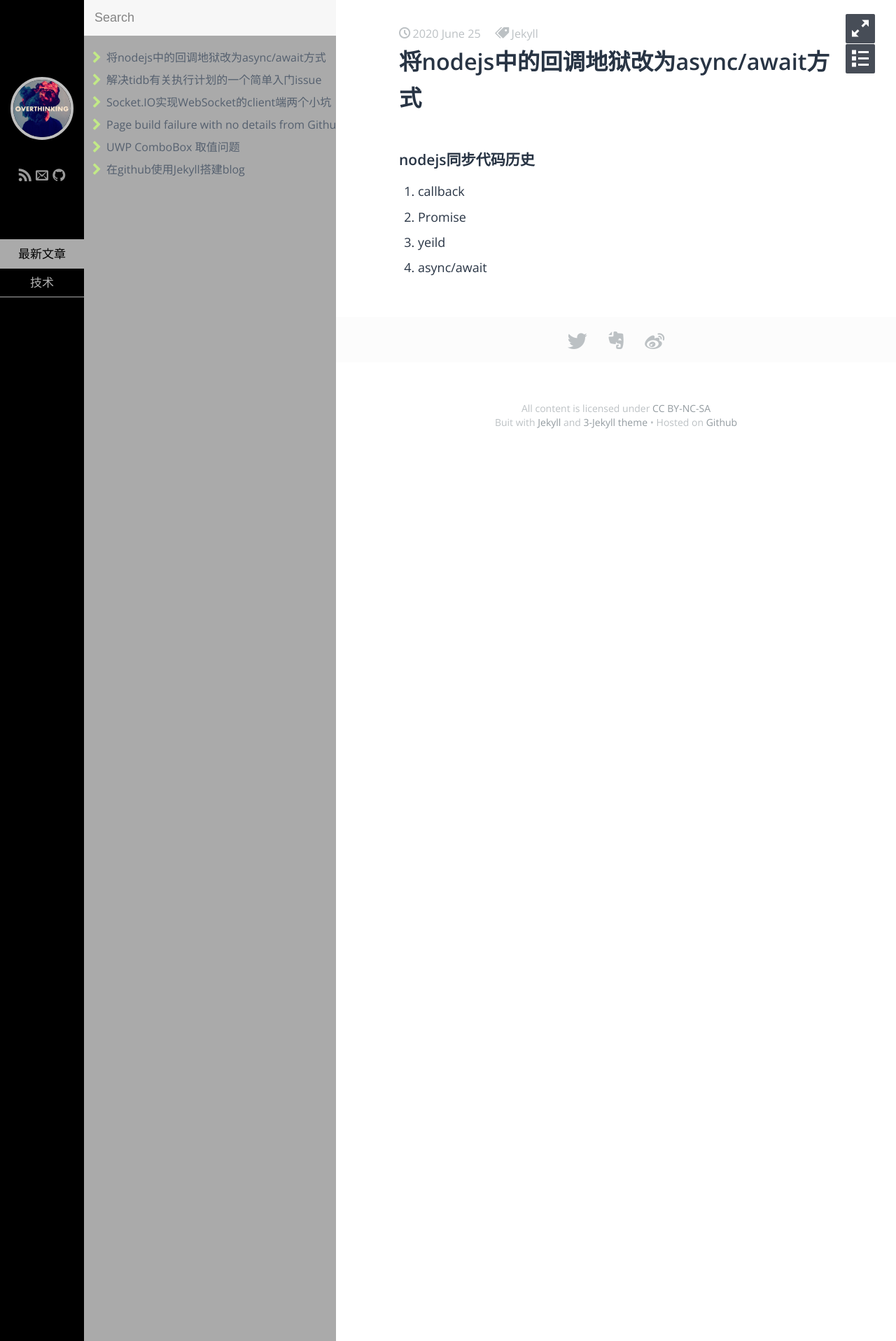
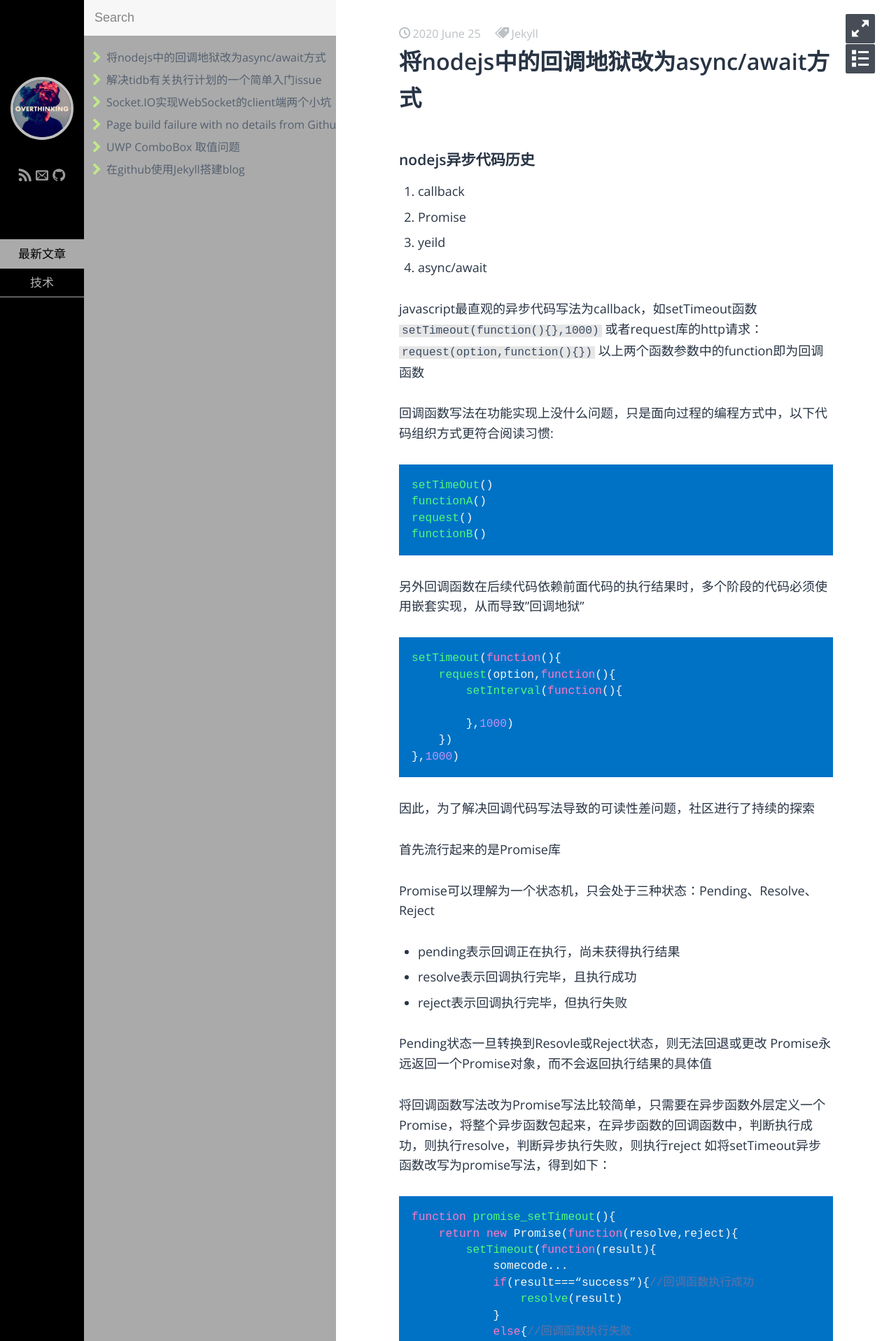
Before and after one commit to raygift/raygift.github.io, a Jekyll site: the page built from _posts/tech/2020-06-25-change-callback-to-async|await copy.md, in a window 1280 px wide. Shown: the top 1917 px of the page at 70% size. Built offline with Jekyll 4.4.1, drawn with Linux system fonts in a browser that asks for light colours; some web fonts are replaced; some of the changed text lies outside the part shown.

Commit message:
modified:   _posts/tech/2020-06-25-change-callback-to-async|await copy.md

````diff
--- a/_posts/tech/2020-06-25-change-callback-to-async|await copy.md
+++ b/_posts/tech/2020-06-25-change-callback-to-async|await copy.md
@@ -6,8 +6,92 @@ tags: Jekyll
 description: 将nodejs中的回调地狱改为async/await方式
 ---
 
-### nodejs同步代码历史
+### nodejs异步代码历史
 1. callback
 2. Promise
 3. yeild
 4. async/await
+
+javascript最直观的异步代码写法为callback，如setTimeout函数
+`setTimeout(function(){},1000)`
+或者request库的http请求：
+`request(option,function(){})`
+以上两个函数参数中的function即为回调函数
+
+回调函数写法在功能实现上没什么问题，只是面向过程的编程方式中，以下代码组织方式更符合阅读习惯:
+
+```javascript
+setTimeOut()
+functionA()
+request()
+functionB()
+```
+
+另外回调函数在后续代码依赖前面代码的执行结果时，多个阶段的代码必须使用嵌套实现，从而导致"回调地狱"
+```javascript
+setTimeout(function(){
+    request(option,function(){
+        setInterval(function(){
+
+        },1000)
+    })
+},1000)
+```
+
+因此，为了解决回调代码写法导致的可读性差问题，社区进行了持续的探索
+
+首先流行起来的是Promise库
+
+Promise可以理解为一个状态机，只会处于三种状态：Pending、Resolve、Reject
+- pending表示回调正在执行，尚未获得执行结果
+- resolve表示回调执行完毕，且执行成功
+- reject表示回调执行完毕，但执行失败
+
+Pending状态一旦转换到Resovle或Reject状态，则无法回退或更改
+Promise永远返回一个Promise对象，而不会返回执行结果的具体值
+
+将回调函数写法改为Promise写法比较简单，只需要在异步函数外层定义一个Promise，将整个异步函数包起来，在异步函数的回调函数中，判断执行成功，则执行resolve，判断异步执行失败，则执行reject
+如将setTimeout异步函数改写为promise写法，得到如下：
+
+```javascript
+function promise_setTimeout(){
+    return new Promise(function(resolve,reject){
+        setTimeout(function(result){
+            somecode...
+            if(result===“success”){//回调函数执行成功
+                resolve(result)
+            }
+            else{//回调函数执行失败
+                reject(result)
+            }
+        },1000)
+    })
+}
+```
+
+以上改写后的函数 promise_setTimeout 不会立即执行，这与setTimeout函数执行不一致，因此将此函数进一步改写为立即执行函数
+```javascript
+(function promise_setTimeout(){
+    somecode...
+    if...
+    else...
+})()
+```
+
+asyncFunction(somecode,function(params){
+    doSomeThingWithParams;
+})
+
+改写为async/await:
+function fn(){
+    return new Promise(
+        resolve=>{
+            funName(socode,callback(params)=>{
+                doSomeThingWithParams;
+                return resovle(result);
+            })
+        })
+}
+mainFn = async function(){
+    var r = await fn();
+}
````
